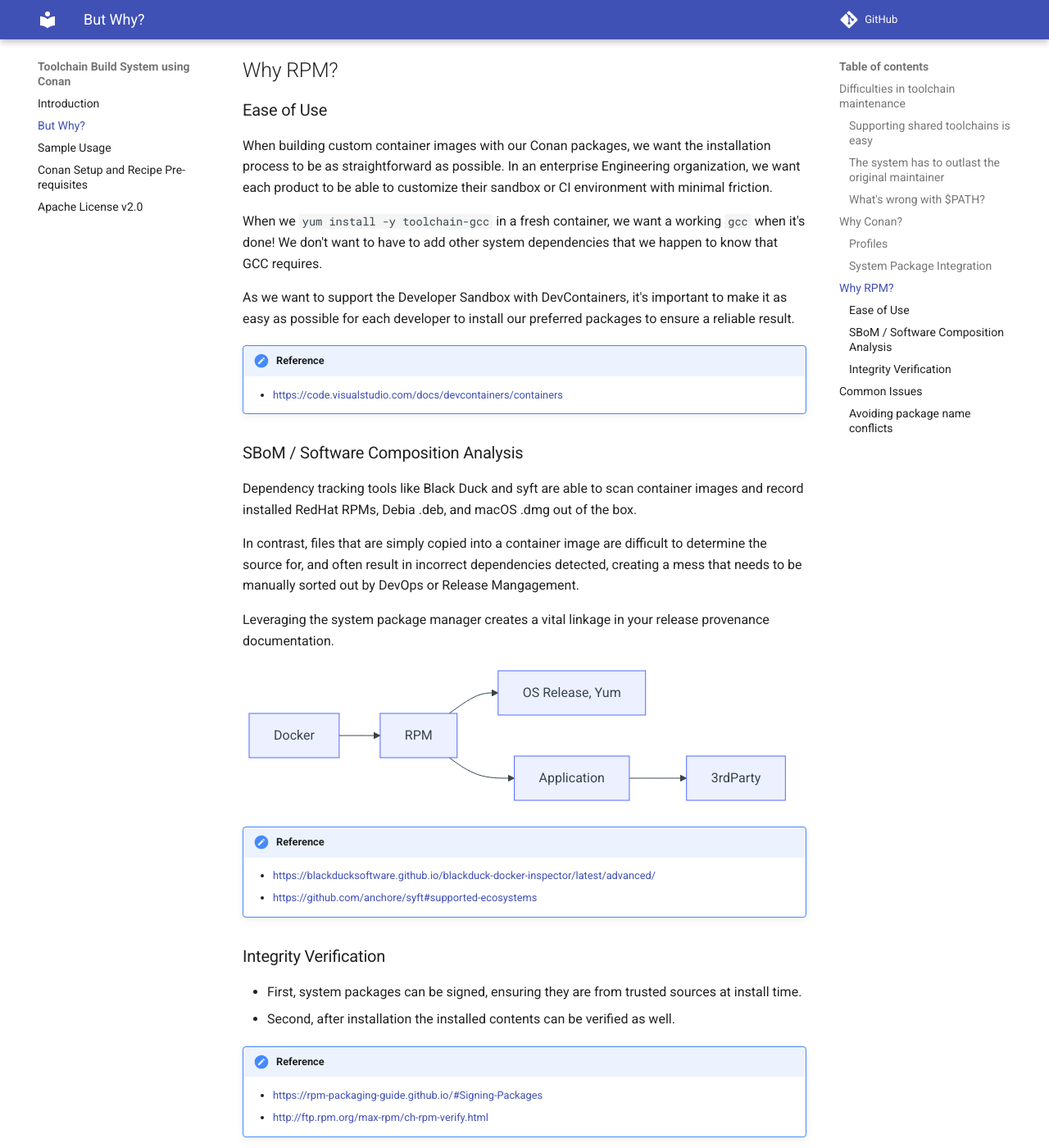
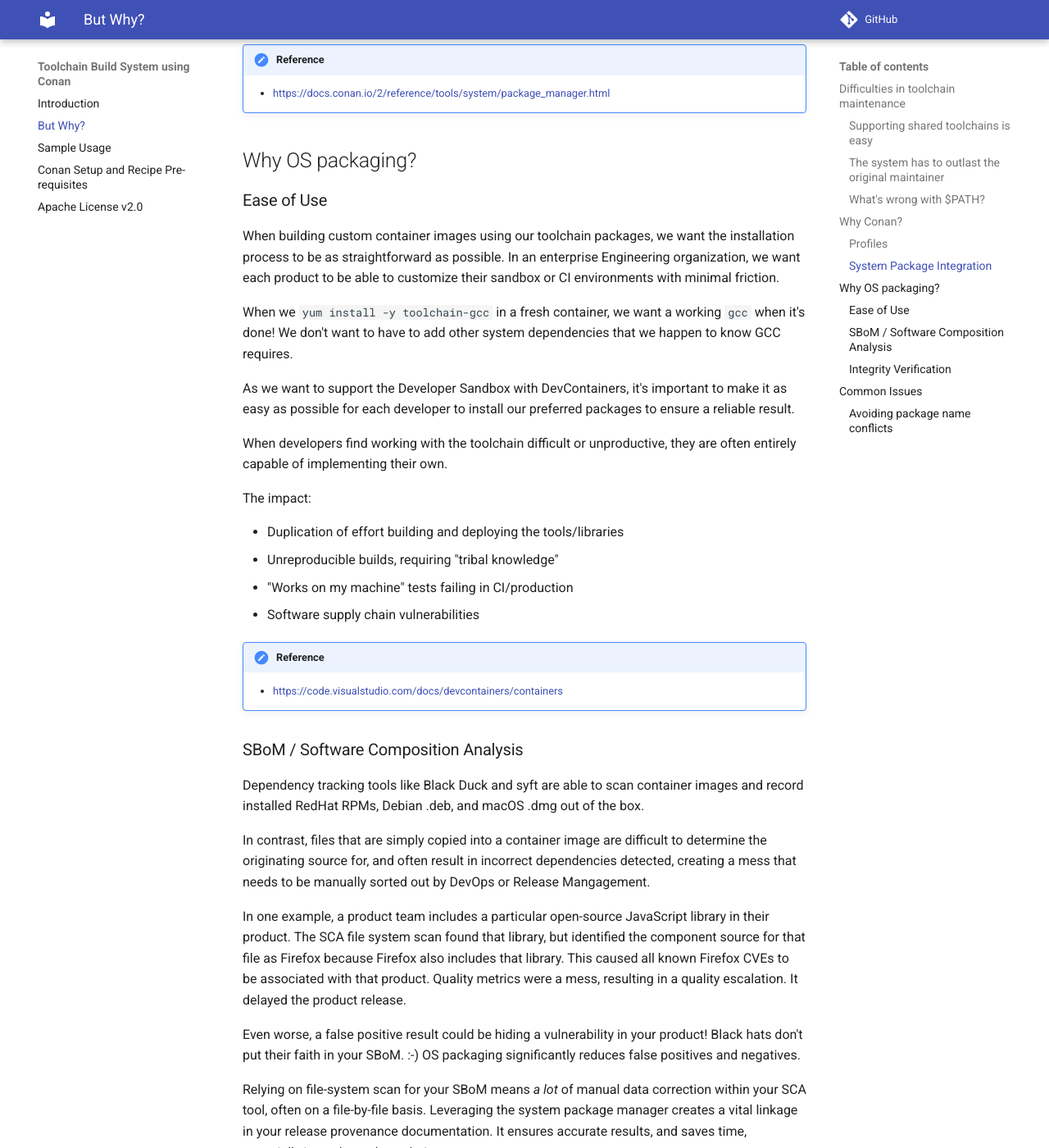
Before and after one commit to DaverSomethingSomethingOrg/ConanToolchain, an MkDocs documentation site: the page built from docs/ButWhy.md, in a window 1280 px wide and 1400 px high, scrolled down 2256 px. Shown: the whole window at 82% size. Built offline with MkDocs 1.6.1 and Material for MkDocs 9.7.7, drawn with Linux system fonts in a browser that asks for light colours; comment, search, counter and statistics services are not loaded; the version menu is left out; some of the changed text lies outside the part shown.

Commit message:
Documentation updates
Signed-off-by: David L. Armstrong <1403560+daversomethingsomething@users.noreply.github.com>

````diff
--- a/docs/ButWhy.md
+++ b/docs/ButWhy.md
@@ -6,25 +6,28 @@
 
 ...but complicated!
 
-- You had to turn off a feature on one platform because a
+- You've had to turn off a feature on one platform because a
   dependency was not supported or available for that platform.
 - Platform is new and compiler chain requires bootstrapping.
 - The time that developer needed a patch applied for their specific
   use case.
-- Did you know developers were copying your toolchain libraries
-  into product releases?
+- Did you know that developers were copying libraries from your
+  toolchain into product releases?  Let's support that and avoid
+  duplication of effort!
 - The time a certain customer made a deal with your company to
-  better prioritize quality on their difficult-to-work-with
-  platform over other platforms.
+  better prioritize your product's quality on their difficult-to-work-with
+  platform over your developers' preferred platform.
 - Commercial tool is only available in binary form, and installer
   only speaks "/usr/local".
-- OS packaging needs to avoid conflict with OS vendor-provided packages,
-  but wants the benefit of "just works" package installation picking up
+- We want to avoid conflicts with OS vendor-provided packages, but also
+  want the benefit of "just works" package installation picking up
   all required OS dependencies.
+- You need to add support for a new OS distro/version/architecture,
+  but need your tools to work consistently with the existing platforms.
 
 ### The system has to outlast the original maintainer
 
-- Existing configurations are not well documented, if at all.
+- Existing tool build configurations are not well documented, if at all.
 - Existing build system is highly customized to for your specific
   prefix/repository.
 
@@ -60,7 +62,7 @@
   hook exactly where we need it in the process
 - Integration with many [3rdParty build systems](https://docs.conan.io/2/integrations.html)
 - [Conan Center](https://conan.io/center) - Extensive database of build
-  recipes for thousands of Open Source tools
+  recipes for thousands of open-source tools
 
 ### Profiles
 
@@ -100,22 +102,33 @@
 
     - https://docs.conan.io/2/reference/tools/system/package_manager.html
 
-## Why RPM?
+## Why OS packaging?
 
 ### Ease of Use
 
-When building custom container images with our Conan packages, we want
-the installation process to be as straightforward as possible.
+When building custom container images using our toolchain packages, we
+want the installation process to be as straightforward as possible.
 In an enterprise Engineering organization, we want each product to be
-able to customize their sandbox or CI environment with minimal friction.
+able to customize their sandbox or CI environments with minimal friction.
 
 When we `yum install -y toolchain-gcc` in a fresh container, we want a
 working `gcc` when it's done!  We don't want to have to add other system
-dependencies that we happen to know that GCC requires.
+dependencies that we happen to know GCC requires.
 
 As we want to support the Developer Sandbox with DevContainers, it's
 important to make it as easy as possible for each developer to install
 our preferred packages to ensure a reliable result.
+
+When developers find working with the toolchain difficult or
+unproductive, they are often entirely capable of implementing their
+own.
+
+The impact:
+
+- Duplication of effort building and deploying the tools/libraries
+- Unreproducible builds, requiring "tribal knowledge"
+- "Works on my machine" tests failing in CI/production
+- Software supply chain vulnerabilities
 
 !!! note annotate "Reference"
 
@@ -124,16 +137,31 @@
 ### SBoM / Software Composition Analysis
 
 Dependency tracking tools like Black Duck and syft are able to scan
-container images and record installed RedHat RPMs, Debia .deb, and
+container images and record installed RedHat RPMs, Debian .deb, and
 macOS .dmg out of the box.
 
 In contrast, files that are simply copied into a container image are
-difficult to determine the source for, and often result in incorrect
-dependencies detected, creating a mess that needs to be manually sorted
-out by DevOps or Release Mangagement.
+difficult to determine the originating source for, and often result in
+incorrect dependencies detected, creating a mess that needs to be
+manually sorted out by DevOps or Release Mangagement.
 
+In one example, a product team includes a particular open-source
+JavaScript library in their product.  The SCA file system scan found
+that library, but identified the component source for that file as
+Firefox because Firefox also includes that library.  This caused all
+known Firefox CVEs to be associated with that product.  Quality metrics
+were a mess, resulting in a quality escalation.  It delayed the product
+release.
+
+Even worse, a false positive result could be hiding a vulnerability in
+your product!  Black hats don't put their faith in your SBoM. :-) OS
+packaging significantly reduces false positives and negatives.
+
+Relying on file-system scan for your SBoM means *a lot* of manual
+data correction within your SCA tool, often on a file-by-file basis.
 Leveraging the system package manager creates a vital linkage in your
-release provenance documentation.
+release provenance documentation.  It ensures accurate results, and
+saves time, especially in unplanned escalations.
 
 ```mermaid
 graph LR
@@ -145,15 +173,16 @@
 
 !!! note annotate "Reference"
 
+    - [Why Your SCA is Always Wrong - Endor Labs Blog](https://www.endorlabs.com/learn/why-are-all-sca-tools-wrong)
     - https://blackducksoftware.github.io/blackduck-docker-inspector/latest/advanced/
     - https://github.com/anchore/syft#supported-ecosystems
 
 ### Integrity Verification
 
-- First, system packages can be signed, ensuring they are from trusted
-  sources at install time.
-- Second, after installation the installed contents can be verified as
-  well.
+- System packages can (and should be) be signed, ensuring they are from
+  trusted sources at install time.
+- After installation the installed contents can be verified to be unchanged
+  as well.
 
 !!! note annotate "Reference"
 
@@ -164,7 +193,9 @@
 
 ### Avoiding package name conflicts
 
-What if we want RedHat's system python installed as well as ours?
+What if we want RedHat's system python installed as well as our own?
+IT needs their python version on every system for Ansible to work
+reliably.  RedHat's own `yum` tool depends on python as well..
 
 What if we want to support multiple toolchains in the same host or
 container image?  Cross-compiling, product branching..
````
Also changed, not shown: other parts of docs/ButWhy.md (+3 -4 lines), README.md (+22 -19 lines), docs/SampleUsage.md (+2 -2 lines), 1 other file.
